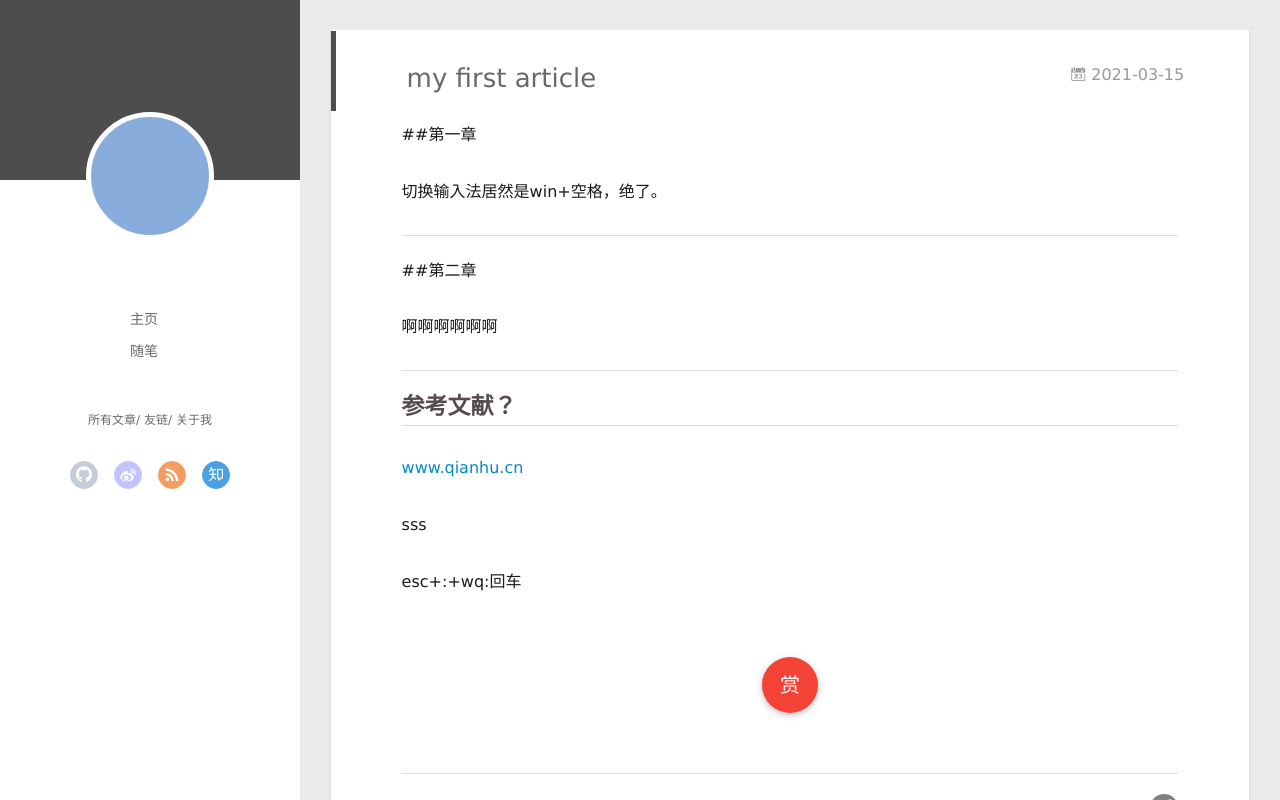
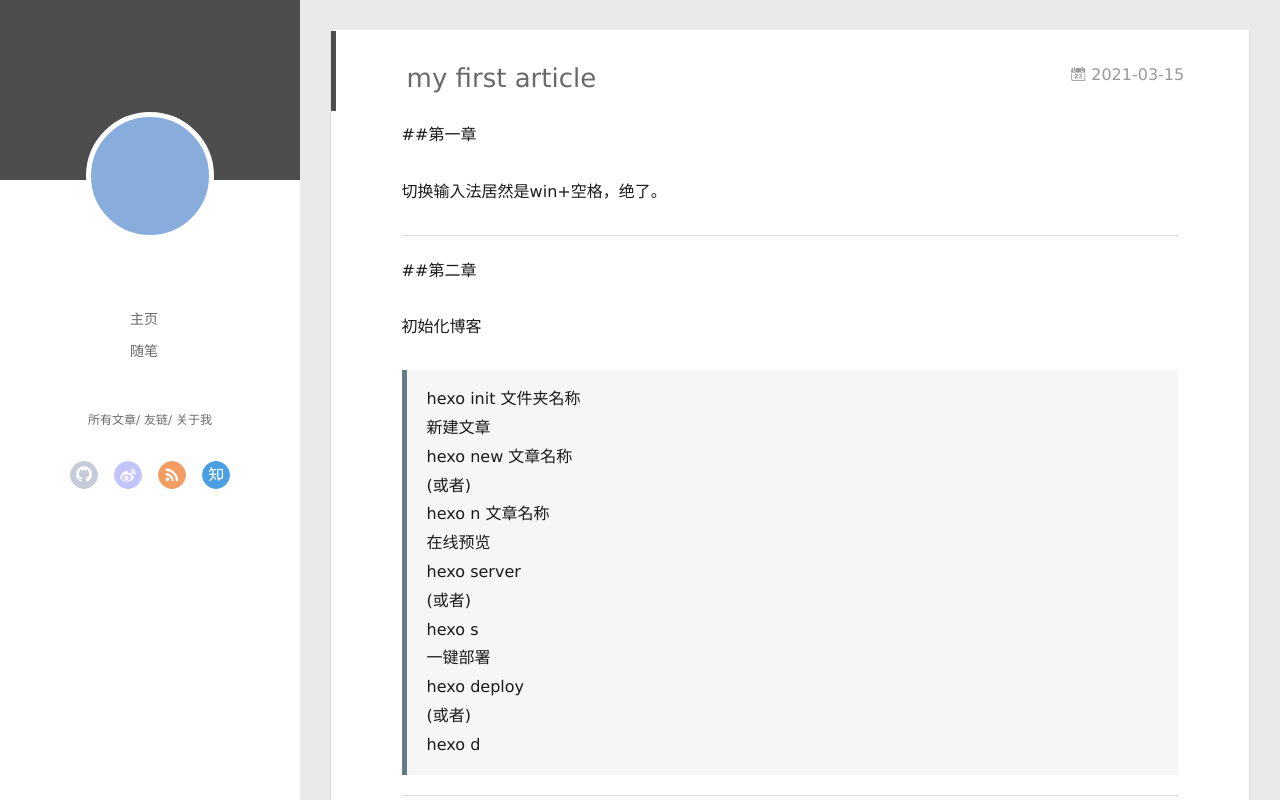
Before and after one commit to qianhu99/qianhu99.github.io, a plain HTML site: page 2021/03/15/my-first-article/index.html in a window 1280 px wide. Drawn offline with Linux system fonts and the light colour scheme; no server answers.

Commit message:
Site updated: 2021-03-15 07:06:21

```diff
--- a/2021/03/15/my-first-article/index.html
+++ b/2021/03/15/my-first-article/index.html
@@ -8,15 +8,15 @@
   <link rel="dns-prefetch" href="http://example.com">
   <title>my first article | Hexo</title>
   <meta name="viewport" content="width=device-width, initial-scale=1, maximum-scale=1">
-  <meta name="description" content="##第一章 切换输入法居然是win+空格，绝了。  ##第二章 啊啊啊啊啊啊  参考文献？www.qianhu.cn sss esc+:+wq:回车">
+  <meta name="description" content="##第一章 切换输入法居然是win+空格，绝了。  ##第二章 初始化博客  hexo init 文件夹名称新建文章hexo new 文章名称(或者)hexo n 文章名称在线预览hexo server(或者)hexo s一键部署hexo deploy(或者)hexo d   参考文献？www.qianhu.cn sss esc+:+wq:回车">
 <meta property="og:type" content="article">
 <meta property="og:title" content="my first article">
 <meta property="og:url" content="http://example.com/2021/03/15/my-first-article/index.html">
 <meta property="og:site_name" content="Hexo">
-<meta property="og:description" content="##第一章 切换输入法居然是win+空格，绝了。  ##第二章 啊啊啊啊啊啊  参考文献？www.qianhu.cn sss esc+:+wq:回车">
+<meta property="og:description" content="##第一章 切换输入法居然是win+空格，绝了。  ##第二章 初始化博客  hexo init 文件夹名称新建文章hexo new 文章名称(或者)hexo n 文章名称在线预览hexo server(或者)hexo s一键部署hexo deploy(或者)hexo d   参考文献？www.qianhu.cn sss esc+:+wq:回车">
 <meta property="og:locale" content="en_US">
 <meta property="article:published_time" content="2021-03-15T12:49:15.000Z">
-<meta property="article:modified_time" content="2021-03-15T13:18:31.848Z">
+<meta property="article:modified_time" content="2021-03-15T14:06:02.315Z">
 <meta property="article:author" content="John Doe">
 <meta name="twitter:card" content="summary">
 
@@ -178,7 +178,10 @@
 <p>切换输入法居然是win+空格，绝了。</p>
 <hr>
 <p>##第二章</p>
-<p>啊啊啊啊啊啊</p>
+<p>初始化博客</p>
+<blockquote>
+<p>hexo init 文件夹名称<br>新建文章<br>hexo new 文章名称<br>(或者)<br>hexo n 文章名称<br>在线预览<br>hexo server<br>(或者)<br>hexo s<br>一键部署<br>hexo deploy<br>(或者)<br>hexo d</p>
+</blockquote>
 <hr>
 <h2 id="参考文献？"><a href="#参考文献？" class="headerlink" title="参考文献？"></a>参考文献？</h2><p><a target="_blank" rel="noopener" href="http://www.qianhu.cn/">www.qianhu.cn</a></p>
 <p>sss</p>
```
Also changed, not shown: index.html (+4 -1 lines).
